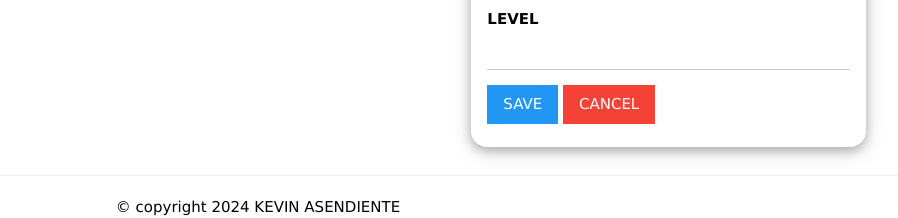
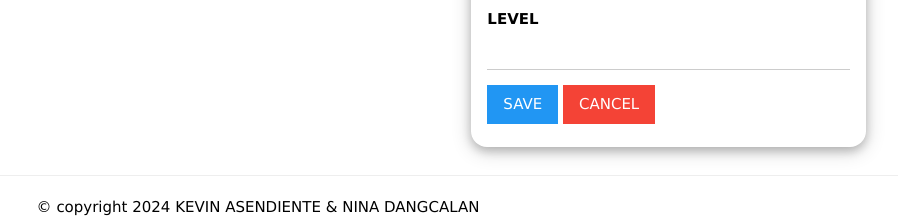
Before and after one commit to ASENDIENTEKevinVance/PYTHON_REGIS, a Flask app: page / in a window 1280 px wide. Shown: the part 648-866 px from the top of the page, without its empty margins (382-1280 px from the left). Run offline with Flask 3, Linux system fonts and the light colour scheme; data comes from the database, SQL or seed files in the repository.

Commit message:
Update base.html

```diff
--- a/templates/base.html
+++ b/templates/base.html
@@ -34,7 +34,7 @@
 		</div>
 		<div class="w3-center">
 			<hr/>
-			&copy; copyright 2024 KEVIN ASENDIENTE
+			&copy; copyright 2024 KEVIN ASENDIENTE & NINA DANGCALAN
 		</div>
 		<script language="JavaScript">
 		function readURL(input){
```
